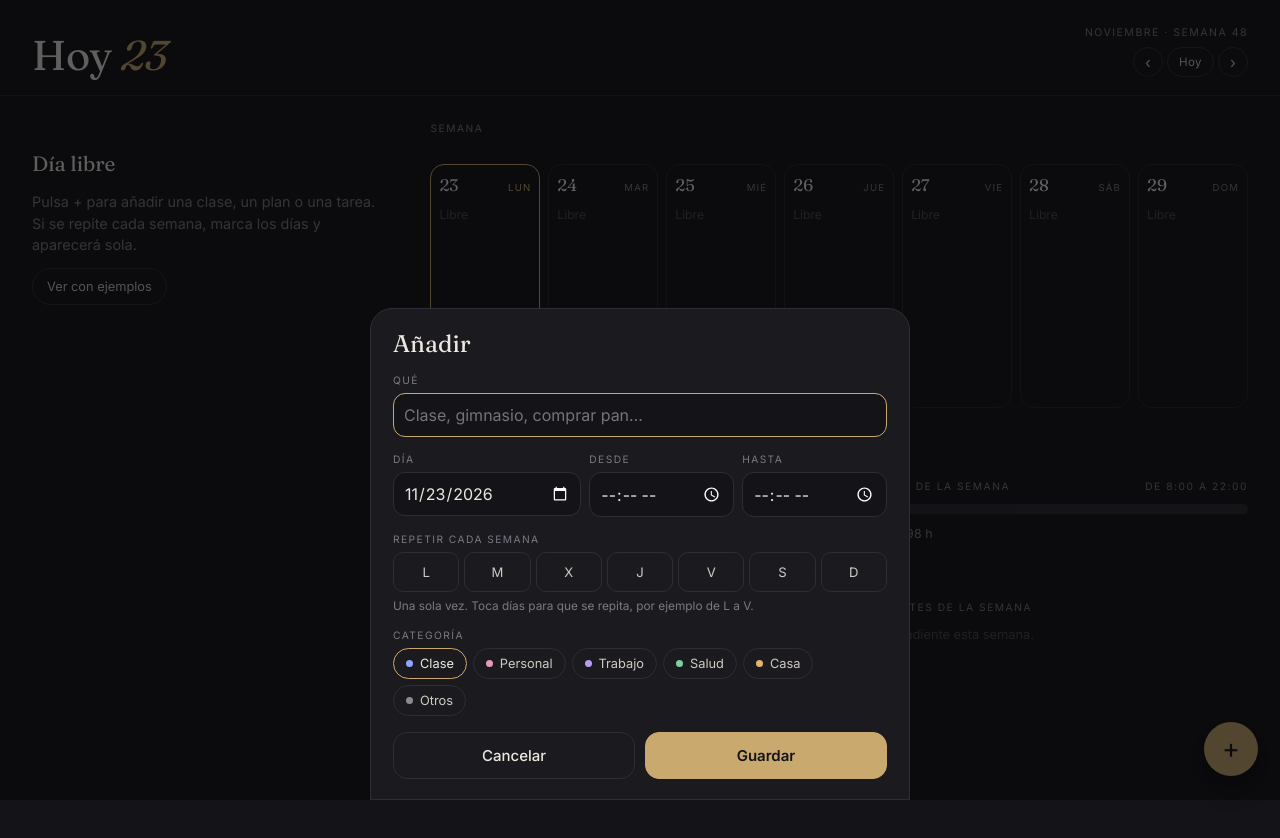
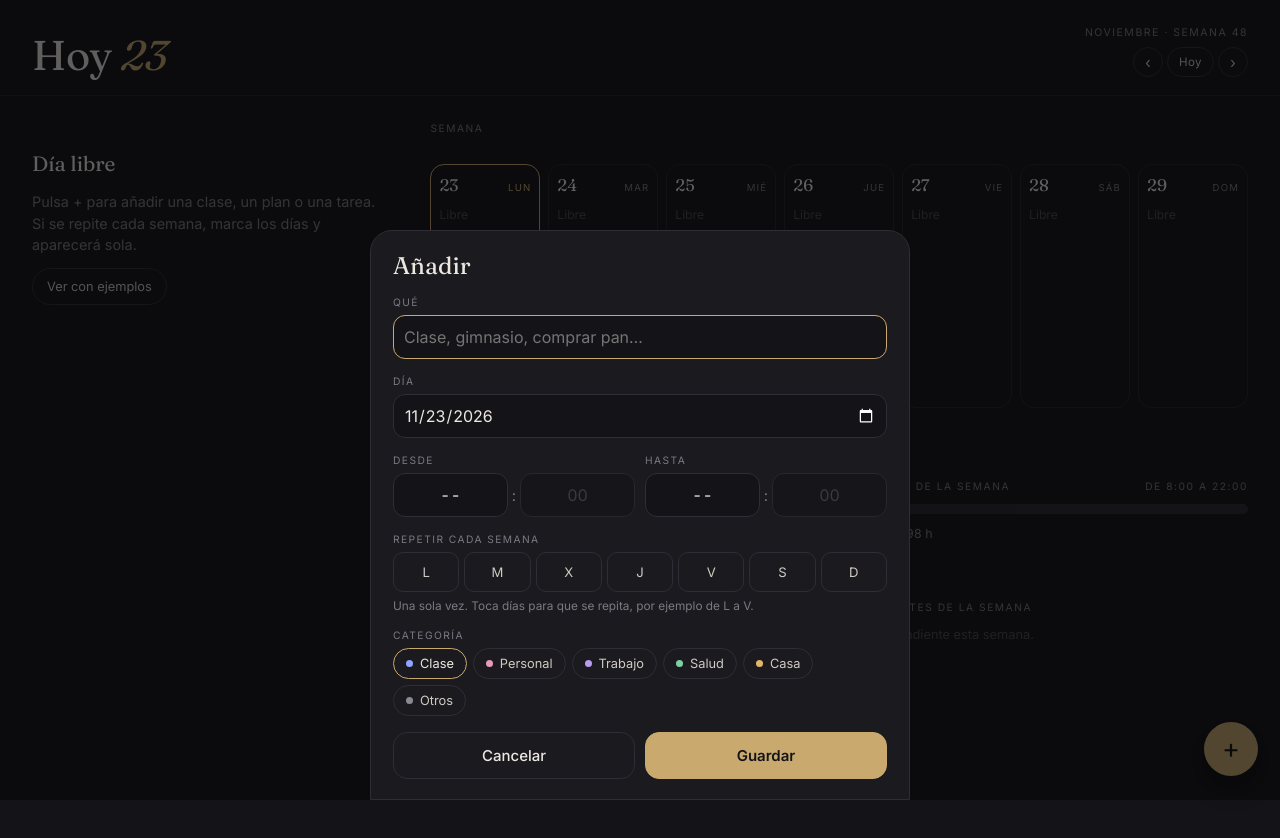
Before and after one commit to sendooa/semana, a plain HTML site: page index.html in a window 1280 px wide. Both pictures are taken after a click on the button "Añadir". Drawn offline with nearby package versions, Linux system fonts and the light colour scheme.

Commit message:
Horas en formato 24 h con selectores propios
Co-Authored-By: Claude Opus 5.5 <noreply@anthropic.com>
Claude-Session: https://claude.ai/code/session_01UWQzHTVEj9DcnxkwreB75E

```diff
--- a/index.html
+++ b/index.html
@@ -188,7 +188,12 @@ main .wrap{padding-block:18px 140px;display:flex;flex-direction:column;gap:20px}
 .field label,.lbl{font-size:.64rem;letter-spacing:.14em;text-transform:uppercase;color:var(--muted)}
 .sheet input[type=text],.sheet input[type=date],.sheet input[type=time]{font:inherit;font-size:16px;color:var(--fg);background:var(--bg);border:1px solid var(--line2);border-radius:12px;padding:10px;width:100%;box-sizing:border-box;min-width:0;-webkit-appearance:none;appearance:none;min-height:44px}
 .sheet input:focus{outline:none;border-color:var(--gold)}
-.row3{display:grid;grid-template-columns:1.3fr 1fr 1fr;gap:8px}
+.row2{display:grid;grid-template-columns:1fr 1fr;gap:10px}
+.tp{display:flex;align-items:center;gap:4px}
+.tp b{color:var(--muted);font-weight:400}
+.tp select{flex:1;min-width:0;font:inherit;font-size:16px;color:var(--fg);background:var(--bg);border:1px solid var(--line2);border-radius:12px;padding:10px 8px;min-height:44px;-webkit-appearance:none;appearance:none;text-align:center;text-align-last:center;font-variant-numeric:tabular-nums}
+.tp select:focus{outline:none;border-color:var(--gold)}
+.tp select:disabled{color:var(--faint)}
 .seg{display:flex;gap:6px;flex-wrap:wrap}
 .seg button{border:1px solid var(--line2);border-radius:999px;padding:7px 12px;font-size:.8rem;display:flex;align-items:center;gap:7px;color:var(--soft)}
 .seg button i{width:7px;height:7px;border-radius:50%;background:var(--cat)}
@@ -259,10 +264,14 @@ main .wrap{padding-block:18px 140px;display:flex;flex-direction:column;gap:20px}
       <label for="fTitle">Qué</label>
       <input type="text" id="fTitle" placeholder="Clase, gimnasio, comprar pan…" required maxlength="120">
     </div>
-    <div class="row3">
-      <div class="field"><label for="fDate">Día</label><input type="date" id="fDate" required></div>
-      <div class="field"><label for="fTime">Desde</label><input type="time" id="fTime"></div>
-      <div class="field"><label for="fEnd">Hasta</label><input type="time" id="fEnd"></div>
+    <div class="field"><label for="fDate">Día</label><input type="date" id="fDate" required></div>
+    <div class="row2">
+      <div class="field"><span class="lbl">Desde</span>
+        <div class="tp"><select id="fTimeH" aria-label="Hora de inicio"></select><b>:</b><select id="fTimeM" aria-label="Minutos de inicio"></select></div>
+        <input type="hidden" id="fTime"></div>
+      <div class="field"><span class="lbl">Hasta</span>
+        <div class="tp"><select id="fEndH" aria-label="Hora de fin"></select><b>:</b><select id="fEndM" aria-label="Minutos de fin"></select></div>
+        <input type="hidden" id="fEnd"></div>
     </div>
     <div class="field">
       <span class="lbl">Repetir cada semana</span>
@@ -779,6 +788,7 @@ main .wrap{padding-block:18px 140px;display:flex;flex-direction:column;gap:20px}
     $("fDate").value = it ? it.date : (date || selected);
     $("fTime").value = it ? (it.time||"") : "";
     $("fEnd").value = it ? (it.end||"") : "";
+    paintTime("fTime"); paintTime("fEnd");
     const rep = !!(it && it.repeat && it.repeat.length);
     $("dz").hidden = !it; $("delOne").hidden = !rep;
     $("delAll").textContent = rep ? "Borrar todos los días" : "Borrar";
@@ -786,6 +796,25 @@ main .wrap{padding-block:18px 140px;display:flex;flex-direction:column;gap:20px}
     $("sheetBg").hidden = false;
     if (!it) setTimeout(()=>$("fTitle").focus(), 50);
   }
+  // selector de hora en formato 24 h (no depende del idioma del dispositivo)
+  function buildTime(id){
+    const H = $(id+"H"), M = $(id+"M");
+    H.append(el("option",{value:""}, "--"));
+    for (let h = 0; h < 24; h++) H.append(el("option",{value:pad(h)}, pad(h)));
+    for (let m = 0; m < 60; m += 5) M.append(el("option",{value:pad(m)}, pad(m)));
+    const sync = () => { $(id).value = H.value ? H.value+":"+(M.value||"00") : ""; M.disabled = !H.value; };
+    H.addEventListener("change", () => { if (H.value && !M.value) M.value = "00"; sync();
+      if (id === "fTime" && H.value && !$("fEndH").value) { $("fEndH").value = pad(Math.min(23, +H.value + 1)); $("fEndM").value = M.value; $("fEndH").dispatchEvent(new Event("change")); } });
+    M.addEventListener("change", sync);
+  }
+  function paintTime(id){
+    const H = $(id+"H"), M = $(id+"M"), v = $(id).value;
+    const [h, m] = v ? v.split(":") : ["", ""];
+    if (m && !M.querySelector(`option[value="${m}"]`)) M.append(el("option",{value:m}, m));
+    H.value = h; M.value = m || "00"; M.disabled = !h;
+  }
+  buildTime("fTime"); buildTime("fEnd");
+
   function closeForm(){ $("sheetBg").hidden = true; }
 
   $("form").addEventListener("submit", e => {
```
